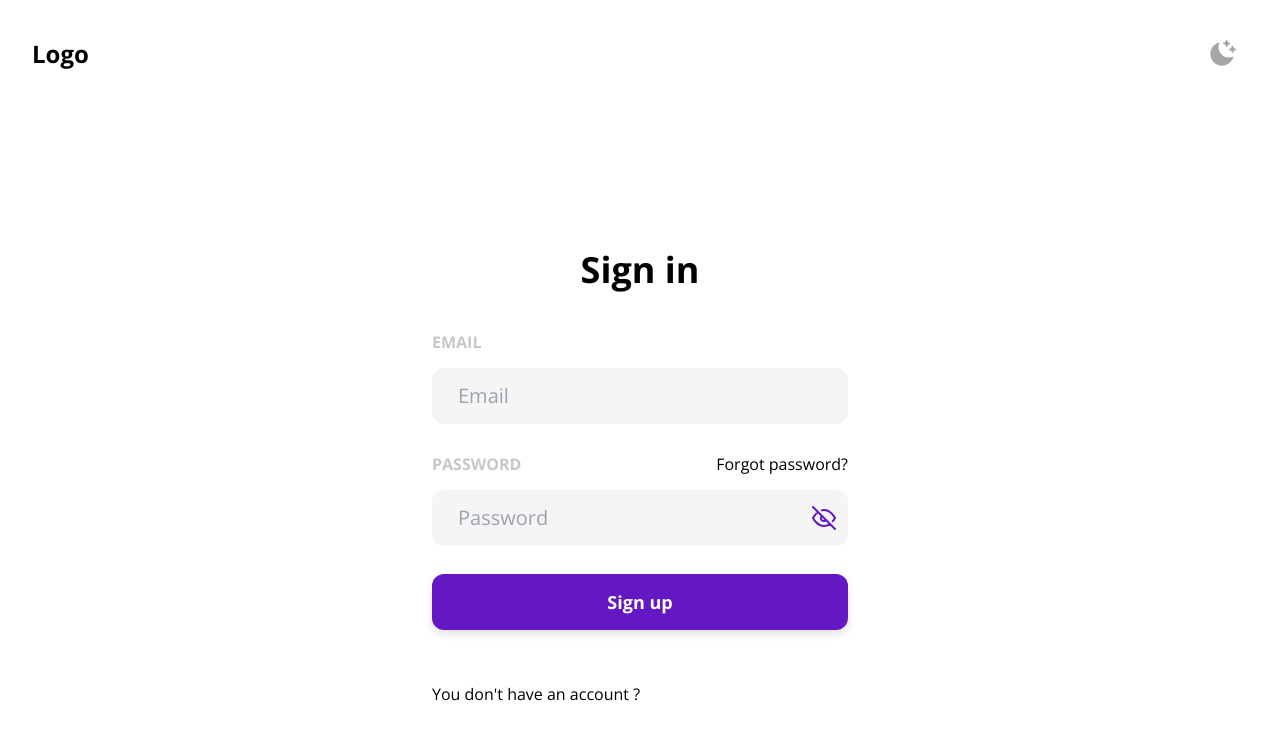
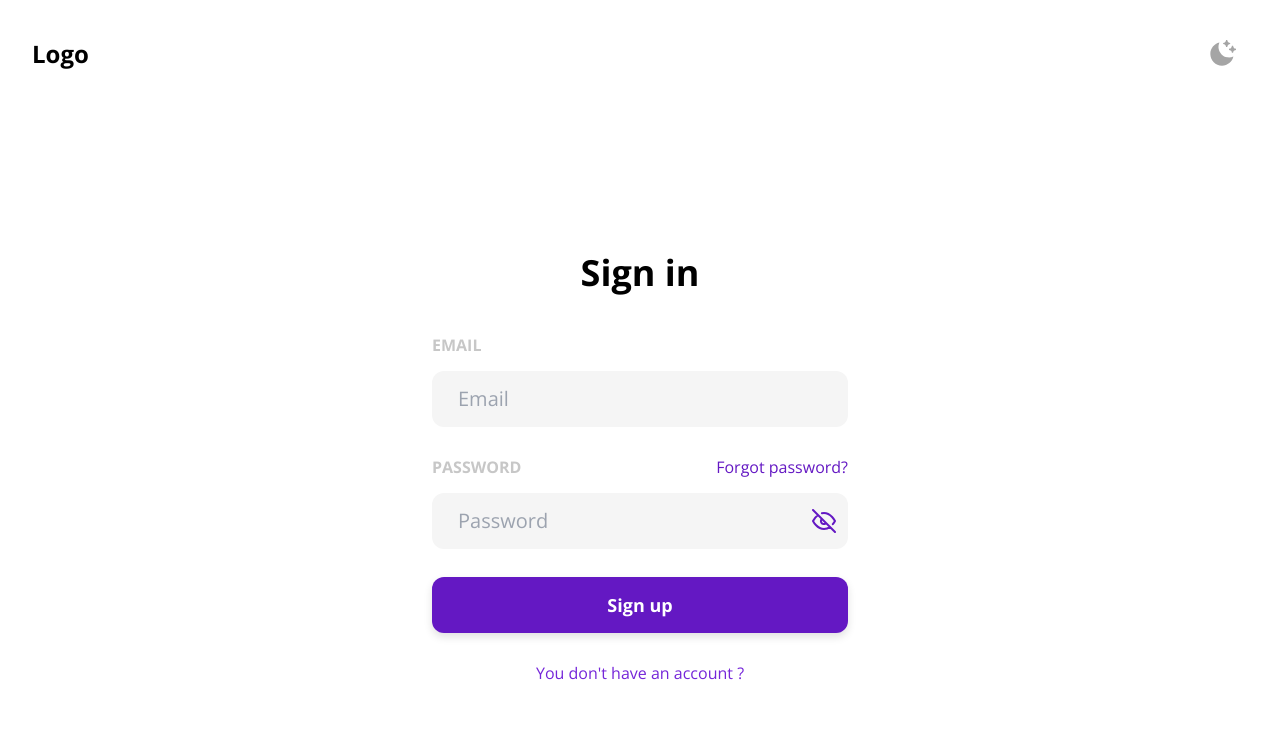
Before and after one commit to Dasha2203/brokerAI, a Next.js app: page /auth/login in a window 1280 px wide. Shown: the top 740 px of the page. Built offline with nearby package versions, Linux system fonts and the light colour scheme.

Commit message:
feat: link

```diff
--- /dev/null
+++ b/src/components/Link/index.tsx
@@ -0,0 +1,112 @@
+import clsx from 'clsx';
+import NextLink from 'next/link';
+
+import { AnchorProps, ButtonProps, CustomLinkProps } from './types';
+
+const Link = ({
+  as,
+  uiColor = 'primary',
+  size = 'md',
+  fixedSize = false,
+  ...props
+}: CustomLinkProps) => {
+  const commonStyles = clsx(
+    {
+      ...(fixedSize
+        ? {
+            'text-sm': size === 'sm',
+            'text-base': size === 'md',
+            'text-xl': size === 'lg',
+          }
+        : {
+            'text-sm': size === 'sm',
+            'text-sm md:text-base': size === 'md',
+            'text-base md:text-xl': size === 'lg',
+          }),
+    },
+    // fixedSize
+    //   //fixed sizes
+    //   ? size === 'md'
+    //     ? 'text-base'
+    //     : size === 'lg'
+    //       ? 'text-xl'
+    //       : 'text-sm'
+
+    //   : size === 'sm'
+    //     ? 'text-sm'
+    //     : size === 'base'
+
+    'text-lg',
+    'text-center transition-colors',
+  );
+
+  if (as === 'link') {
+    const { href, children, className, ...rest } = props as AnchorProps;
+    const isInternal = href.startsWith('/');
+
+    if (isInternal) {
+      return (
+        <NextLink href={href} passHref legacyBehavior>
+          <a
+            className={clsx(
+              commonStyles,
+              {
+                'text-violet-600': uiColor === 'primary',
+              },
+
+              className,
+            )}
+            {...rest}
+          >
+            {children}
+          </a>
+        </NextLink>
+      );
+    }
+
+    return (
+      <a
+        href={href}
+        className={clsx(
+          commonStyles,
+          {
+            'text-violet-700': uiColor === 'primary',
+          },
+          className,
+        )}
+        {...rest}
+      >
+        {children}
+      </a>
+    );
+  }
+
+  const {
+    disabled,
+    className,
+    type = 'button',
+    children,
+    ...rest
+  } = props as ButtonProps;
+
+  return (
+    <button
+      className={clsx(
+        commonStyles,
+        className,
+
+        {
+          'text-gray-300 cursor-default': disabled,
+
+          'text-violet-700': uiColor === 'primary',
+        },
+      )}
+      type={type}
+      {...rest}
+    >
+      {children}
+    </button>
+  );
+};
+
+export default Link;
--- /dev/null
+++ b/src/components/Link/types.ts
@@ -0,0 +1,23 @@
+export const buttonscolors = ['primary', 'danger'] as const;
+export type ButtonColor = (typeof buttonscolors)[number];
+
+export type Props = {
+  uiColor?: ButtonColor;
+  fixedSize?: boolean;
+  size?: 'sm' | 'md' | 'lg';
+};
+
+export interface ButtonProps
+  extends React.ButtonHTMLAttributes<HTMLButtonElement>,
+    Props {
+  as: 'button';
+}
+
+export interface AnchorProps
+  extends React.AnchorHTMLAttributes<HTMLAnchorElement>,
+    Props {
+  as: 'link';
+  href: string;
+}
+
+export type CustomLinkProps = ButtonProps | AnchorProps;
--- a/src/components/forms/FormField/index.tsx
+++ b/src/components/forms/FormField/index.tsx
@@ -5,8 +5,8 @@ const FormField = ({ label, error, rightNode, children, ...props }: Props) => {
   return (
     <div {...props}>
       {label && (
-        <div className="flex justify-between">
-          <label className="mb-3.5 font-Open-Sans block font-bold text-[#C7C7C7] uppercase">
+        <div className="mb-3.5 flex justify-between items-center">
+          <label className="font-Open-Sans block font-bold text-[#C7C7C7] uppercase">
             {label}
           </label>
           {rightNode || null}
--- a/src/components/forms/LoginForm/index.tsx
+++ b/src/components/forms/LoginForm/index.tsx
@@ -9,6 +9,7 @@ import useForm from '@/hooks/useForm';
 import { FormValues } from './types';
 import useModal from '@/hooks/useModal';
 import RequestResetPasswrodModal from '@/screens/auth/components/RequestResetPasswrodModal';
+import Link from '@/components/Link';
 
 const LoginForm = () => {
   const { getFieldProps, getFieldMeta, handleSubmit, isSubmitting } =
@@ -59,11 +60,9 @@ const LoginForm = () => {
         label: 'Password',
         field: 'password',
         rightNode: (
-          <div>
-            <button type="button" onClick={() => restoreModal.setIsOpen(true)}>
-              Forgot password?
-            </button>
-          </div>
+          <Link as="button" onClick={() => restoreModal.setIsOpen(true)}>
+            Forgot password?
+          </Link>
         ),
         component: PasswordInput,
       },
@@ -105,9 +104,9 @@ const LoginForm = () => {
       >
         Sign up
       </Button>
-      <div className="mt-6">
-        <span>You don't have an account ?</span>
-      </div>
+      <Link as="link" href="/auth/register" className="text-center">
+        You don't have an account ?
+      </Link>
 
       {restoreModal.isOpen && (
         <RequestResetPasswrodModal {...restoreModal.modalProps} />
--- a/src/components/forms/RegisterForm/index.tsx
+++ b/src/components/forms/RegisterForm/index.tsx
@@ -8,7 +8,7 @@ import PasswordInput from '../PasswordInput';
 import useForm from '@/hooks/useForm';
 import { FormValues } from './types';
 import { register } from '@/api/auth';
-import Link from 'next/link';
+import Link from '@/components/Link';
 
 const formFields: {
   label: string;
@@ -118,9 +118,9 @@ const RegisterForm = () => {
       >
         {isSubmitting ? 'Loading...' : 'Sign up'}
       </Button>
-      <div className="mt-6">
-        <Link href="/auth/login"> Already have an account?</Link>
-      </div>
+      <Link as="link" href="/auth/login" className="text-center">
+        You don't have an account ?
+      </Link>
     </form>
   );
 };
--- a/src/components/ui/PageContainer/index.tsx
+++ b/src/components/ui/PageContainer/index.tsx
@@ -1,4 +1,4 @@
-import React, { useEffect } from 'react';
+import React from 'react';
 import LayoutContainer from '../LayoutContainer';
 import { Props } from './types';
 import clsx from 'clsx';
@@ -6,7 +6,7 @@ import clsx from 'clsx';
 const PageContainer = ({ className, style, children }: Props) => {
   return (
     <LayoutContainer
-      className={clsx('pt-[76px] md:pt-30 mt-4 md:mt-8', className)}
+      className={clsx('pt-[92px] md:pt-[138px]', className)}
       style={style}
     >
       {children}
--- a/src/screens/auth/SignIn/index.tsx
+++ b/src/screens/auth/SignIn/index.tsx
@@ -1,9 +1,9 @@
 import LoginForm from '@/components/forms/LoginForm';
 import PageContainer from '@/components/ui/PageContainer';
 
-const SignUp = () => {
+const SignIn = () => {
   return (
-    <PageContainer className="py-3 md:py-7 min-h-full-screen flex flex-col justify-center">
+    <PageContainer className="min-h-full-screen flex flex-col justify-center">
       <div className=" h-full">
         <div className="mx-auto p-6 md:p-12 md:max-w-[512px] w-full bg-white dark:bg-violet-500 rounded-xl">
           <h1 className="mb-10 font-bold text-3xl md:text-4xl text-center ">
@@ -16,4 +16,4 @@ const SignUp = () => {
   );
 };
 
-export default SignUp;
+export default SignIn;
```
